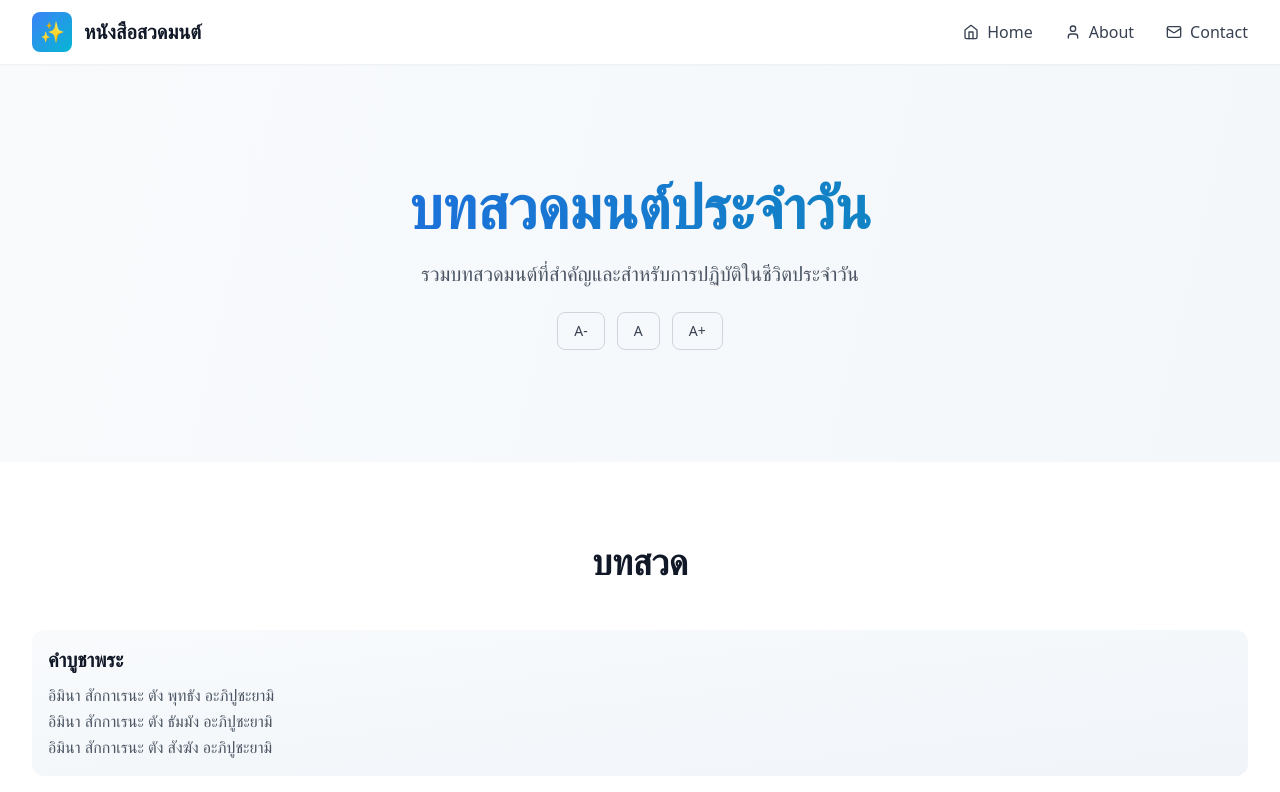
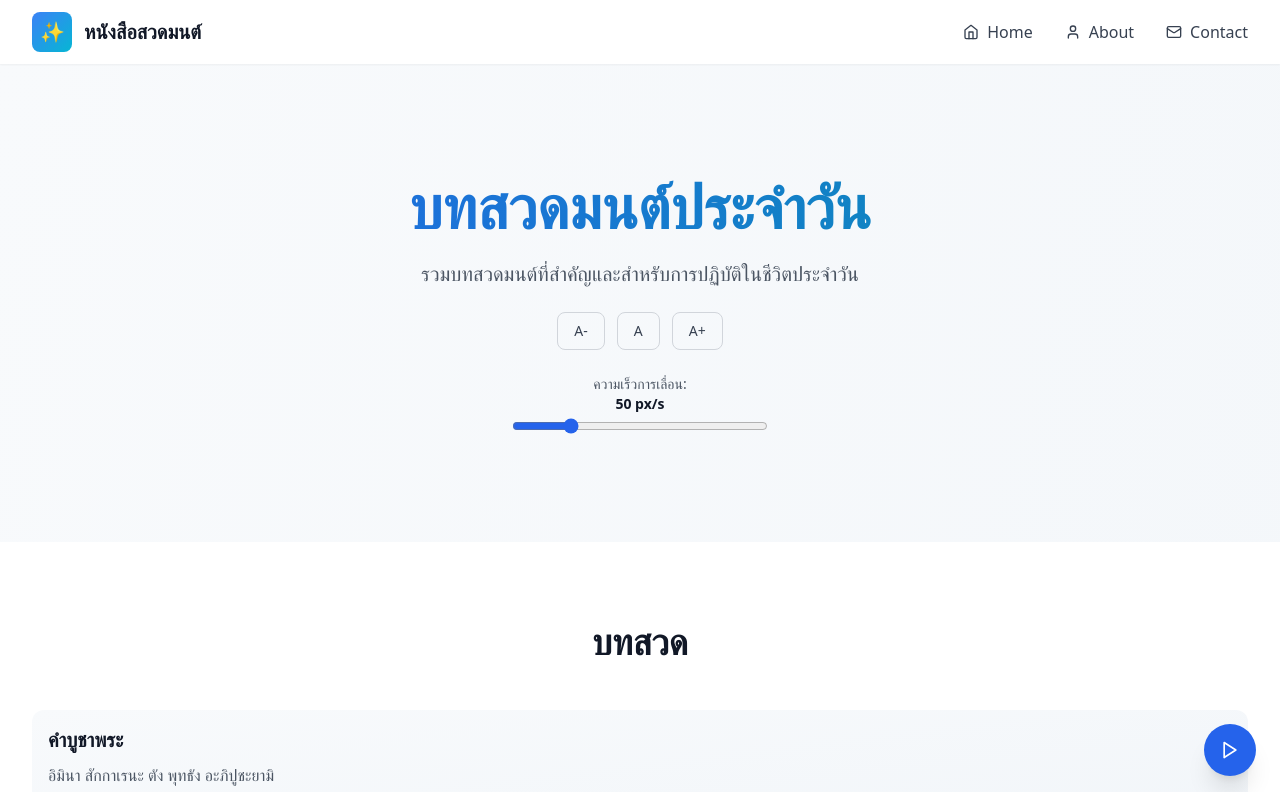
Before and after one commit to Supawittttt/prayer-book, a React (Vite) app: page / in a window 1280 px wide. Shown: the top 792 px of the page. Built offline with nearby package versions, Linux system fonts and the light colour scheme.

Commit message:
Update App.tsx

```diff
--- a/src/App.tsx
+++ b/src/App.tsx
@@ -1,5 +1,5 @@
-import { Menu, X, Home, User, Mail } from 'lucide-react'
-import { useState } from 'react'
+import { Menu, X, Home, User, Mail, Pause, Play } from 'lucide-react'
+import { useEffect, useRef, useState } from 'react'
 
 interface Prayer {
   title: string
@@ -9,9 +9,12 @@ interface Prayer {
 function App() {
   const [mobileMenuOpen, setMobileMenuOpen] = useState(false)
   const [fontScale, setFontScale] = useState(1)
+  const [isAutoScroll, setIsAutoScroll] = useState(false)
+  const [scrollSpeed, setScrollSpeed] = useState(50)
   const FONT_SCALE_STEP = 0.1
   const FONT_SCALE_MIN = 0.9
   const FONT_SCALE_MAX = 1.4
+  const animationFrameRef = useRef<number | null>(null)
 
   const increaseFont = () =>
     setFontScale((prev) => Math.min(prev + FONT_SCALE_STEP, FONT_SCALE_MAX))
@@ -21,6 +24,9 @@ function App() {
 
   const canDecrease = fontScale <= FONT_SCALE_MIN
   const canIncrease = fontScale >= FONT_SCALE_MAX
+  const scrollButtonClasses = isAutoScroll
+    ? 'bg-red-500 hover:bg-red-600 focus-visible:ring-red-500'
+    : 'bg-blue-600 hover:bg-blue-700 focus-visible:ring-blue-500'
   const prayers: Prayer[] = [
     {
       title: 'คำบูชาพระ',
@@ -197,6 +203,48 @@ function App() {
     }
   ]
 
+  // Drives smooth auto scroll with adjustable speed.
+  useEffect(() => {
+    let lastTimestamp: number | null = null
+
+    const step = (timestamp: number) => {
+      if (!isAutoScroll) {
+        return
+      }
+
+      if (lastTimestamp !== null) {
+        const delta = timestamp - lastTimestamp
+        const distance = (scrollSpeed * delta) / 1000
+        globalThis.scrollBy(0, distance)
+
+        const reachedBottom =
+          globalThis.innerHeight + globalThis.scrollY >= document.documentElement.scrollHeight - 1
+
+        if (reachedBottom) {
+          setIsAutoScroll(false)
+          return
+        }
+      }
+
+      lastTimestamp = timestamp
+      animationFrameRef.current = globalThis.requestAnimationFrame(step)
+    }
+
+    if (isAutoScroll) {
+      animationFrameRef.current = globalThis.requestAnimationFrame(step)
+    } else if (animationFrameRef.current !== null) {
+      globalThis.cancelAnimationFrame(animationFrameRef.current)
+      animationFrameRef.current = null
+    }
+
+    return () => {
+      if (animationFrameRef.current !== null) {
+        globalThis.cancelAnimationFrame(animationFrameRef.current)
+        animationFrameRef.current = null
+      }
+    }
+  }, [isAutoScroll, scrollSpeed])
+
   return (
     <div className='min-h-screen bg-gradient-to-br from-slate-50 to-slate-100'>
       {/* Header */}
@@ -314,6 +362,21 @@ function App() {
               A+
             </button>
           </fieldset>
+          <div className='mt-6 flex justify-center'>
+            <label className='flex flex-col text-sm font-medium text-gray-600'>
+              ความเร็วการเลื่อน:{' '}
+              <span className='text-gray-900 font-semibold'>{scrollSpeed.toFixed(0)} px/s</span>
+              <input
+                type='range'
+                min={10}
+                max={200}
+                step={5}
+                value={scrollSpeed}
+                onChange={(event) => setScrollSpeed(Number(event.target.value))}
+                className='mt-2 h-2 w-64 rounded-full bg-gray-200 accent-blue-600'
+              />
+            </label>
+          </div>
         </div>
       </section>
 
@@ -372,6 +435,16 @@ function App() {
           </div>
         </div>
       </footer>
+      <button
+        type='button'
+        aria-pressed={isAutoScroll}
+        aria-label={isAutoScroll ? 'หยุด Auto Scroll' : 'เริ่ม Auto Scroll'}
+        className={`fixed bottom-6 right-4 sm:right-6 z-50 p-4 rounded-full text-white shadow-xl transition-transform duration-200 focus:outline-none focus-visible:ring-2 focus-visible:ring-offset-2 focus-visible:ring-offset-slate-50 ${scrollButtonClasses}`}
+        onClick={() => setIsAutoScroll((prev) => !prev)}
+      >
+        <span className='sr-only'>{isAutoScroll ? 'หยุด Auto Scroll' : 'เริ่ม Auto Scroll'}</span>
+        {isAutoScroll ? <Pause className='w-5 h-5' /> : <Play className='w-5 h-5' />}
+      </button>
     </div>
   )
 }
```
